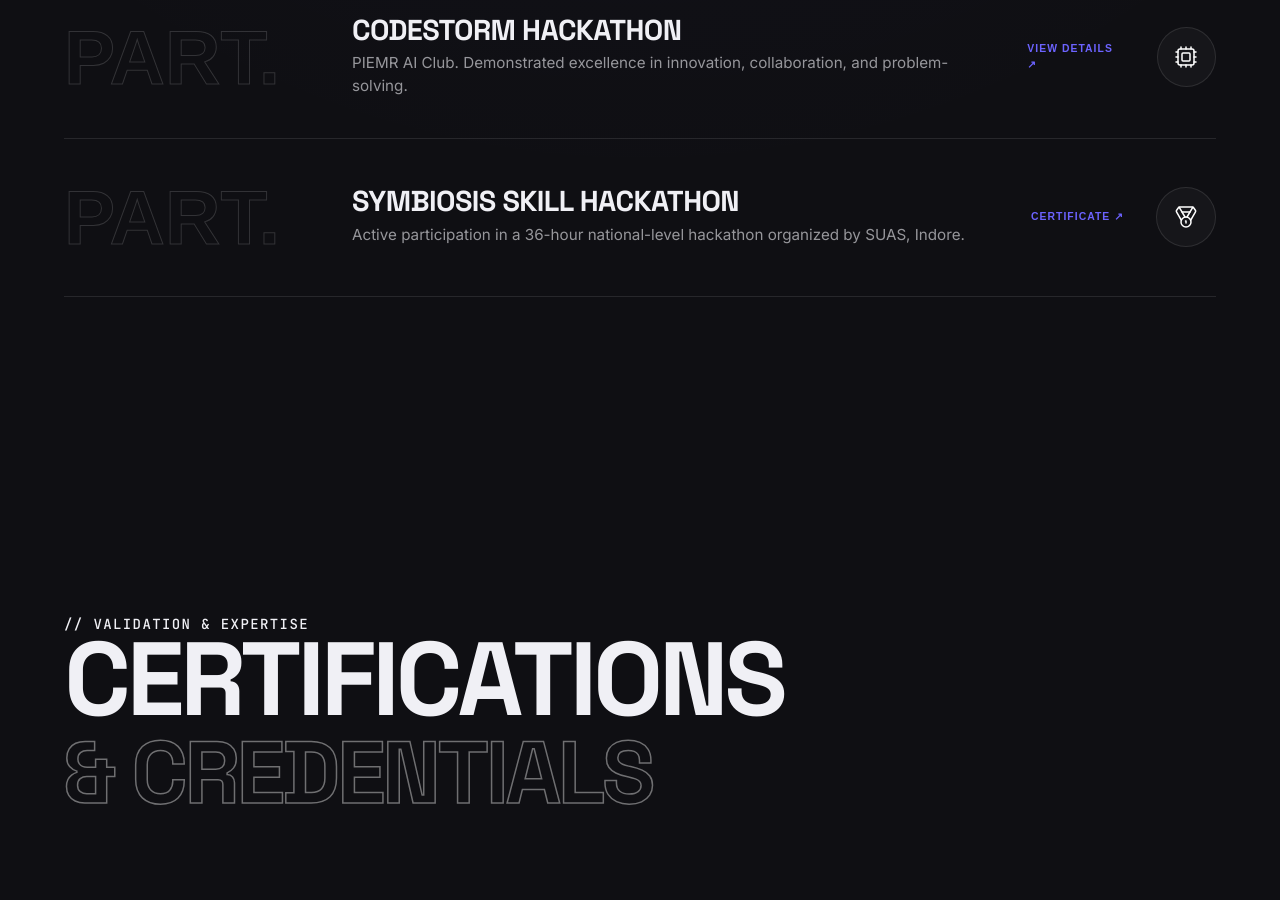
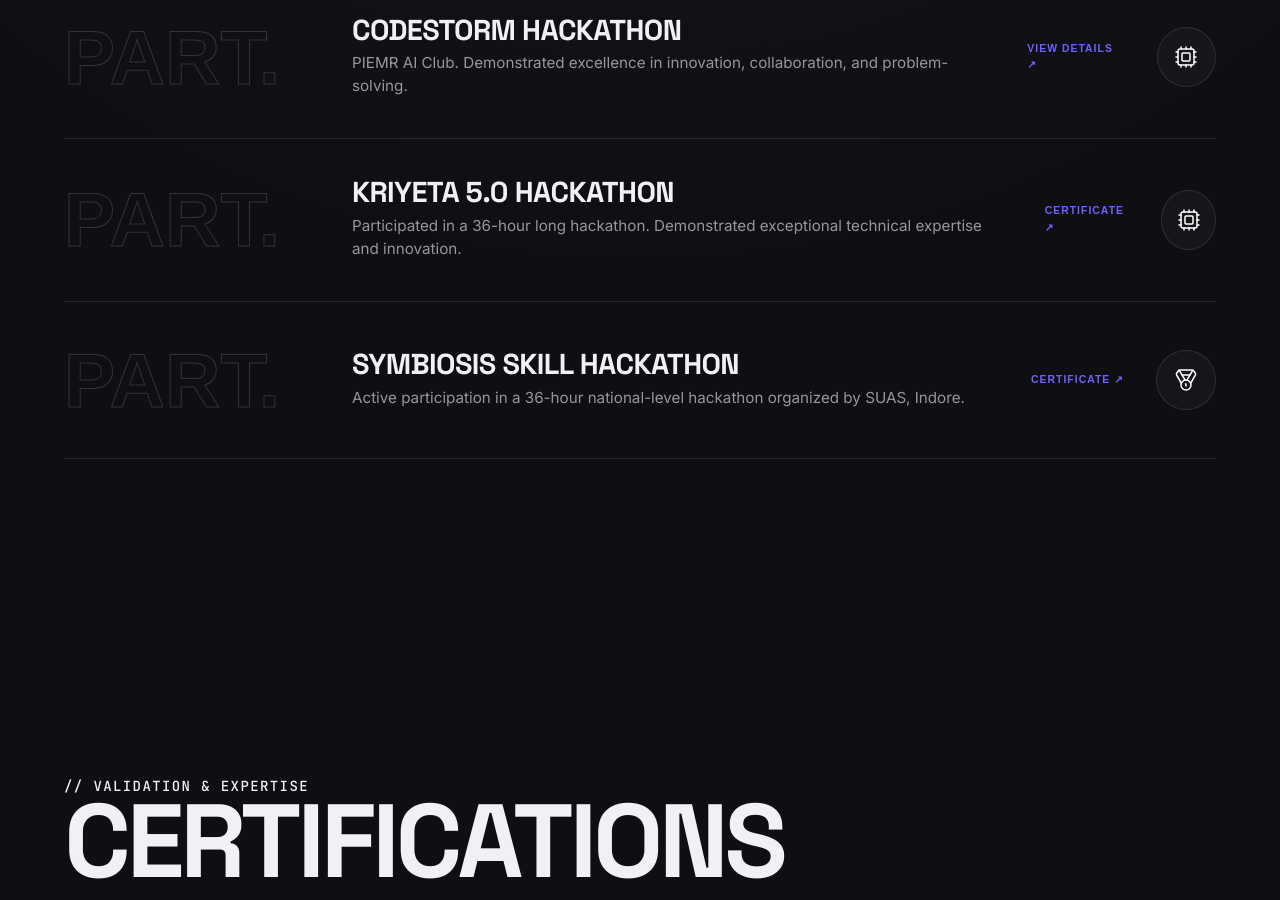
Before and after one commit to Anmol-Malviya/Anmol_Malviya, a Next.js app: page /about in a window 1280 px wide. Shown: the part 5880-6780 px from the top of the page. Built offline with nearby package versions, Linux system fonts and the light colour scheme.

Commit message:
feat: add about page with professional timeline and certification links

```diff
--- a/src/app/about/page.tsx
+++ b/src/app/about/page.tsx
@@ -304,6 +304,20 @@ export default function About() {
               </div>
             </a>
 
+            <a href="/certifications/kriyeta-participation.pdf" target="_blank" rel="noopener noreferrer" className="award-row" style={{ textDecoration: 'none', color: 'inherit' }}>
+              <div className="award-rank">PART.</div>
+              <div className="award-details">
+                <h3>KRIYETA 5.0 Hackathon</h3>
+                <p className="ss">Participated in a 36-hour long hackathon. Demonstrated exceptional technical expertise and innovation.</p>
+              </div>
+              <div className="award-meta">
+                <span className="mn cert-view" style={{ fontSize: '0.65rem' }}>Certificate ↗</span>
+                <div className="award-icon-wrapper">
+                  <Cpu size={24} strokeWidth={1.5} />
+                </div>
+              </div>
+            </a>
+
             <a href="/certifications/symbiosis-hackathon.pdf" target="_blank" rel="noopener noreferrer" className="award-row" style={{ textDecoration: 'none', color: 'inherit' }}>
               <div className="award-rank">PART.</div>
               <div className="award-details">
```
Also changed, not shown: 1 other file (tests, documents, lock files or other folders).
